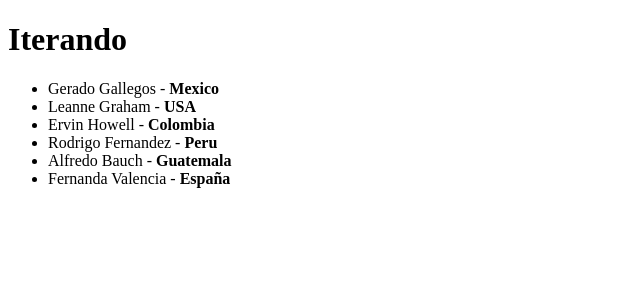
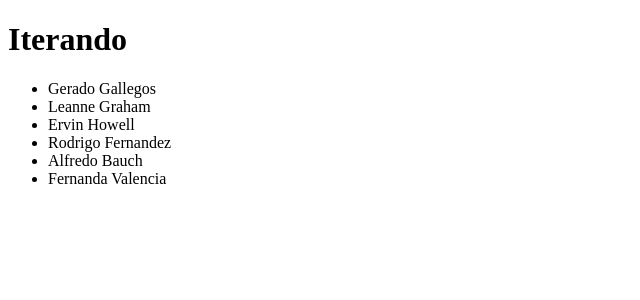
Before and after one commit to GerardoGallegos/react-fundamentos, a React (Create React App) app: page / in a window 1280 px wide. Shown: the top 300 px of the page, without its empty margins (0-640 px from the left). Built offline with nearby package versions, Linux system fonts and the light colour scheme; the HTML template or start-up script is replaced by a standard one.

Commit message:
Leccion # 21 - Prop Key al iterar listas

```diff
--- a/src/componentes/Iterando.js
+++ b/src/componentes/Iterando.js
@@ -16,7 +16,9 @@ class Iterando extends React.Component {
         <h1>Iterando</h1>
         <ul>
           { users.map((user) => (
-              <li>{ user.name } - <strong>{ user.country}</strong></li>
+              <li key={user.id}>
+                { user.name }
+              </li>
             )) }
         </ul>
       </div>
```
